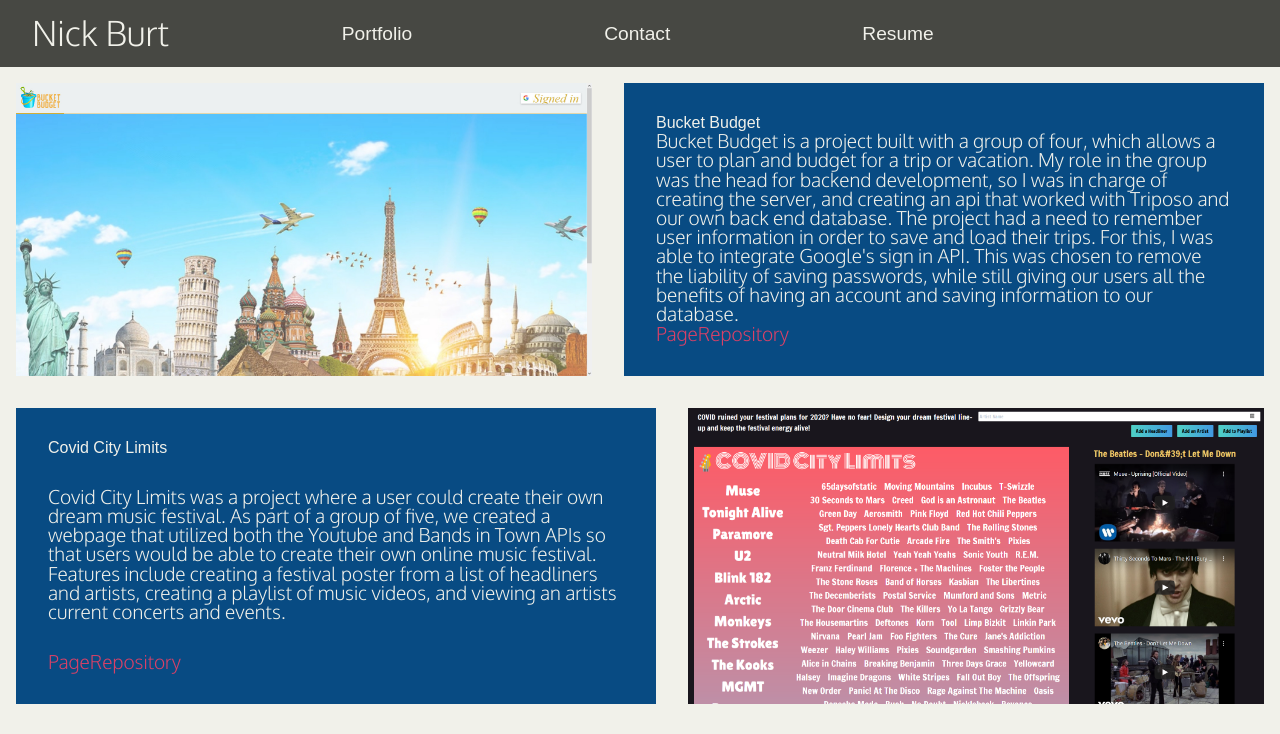
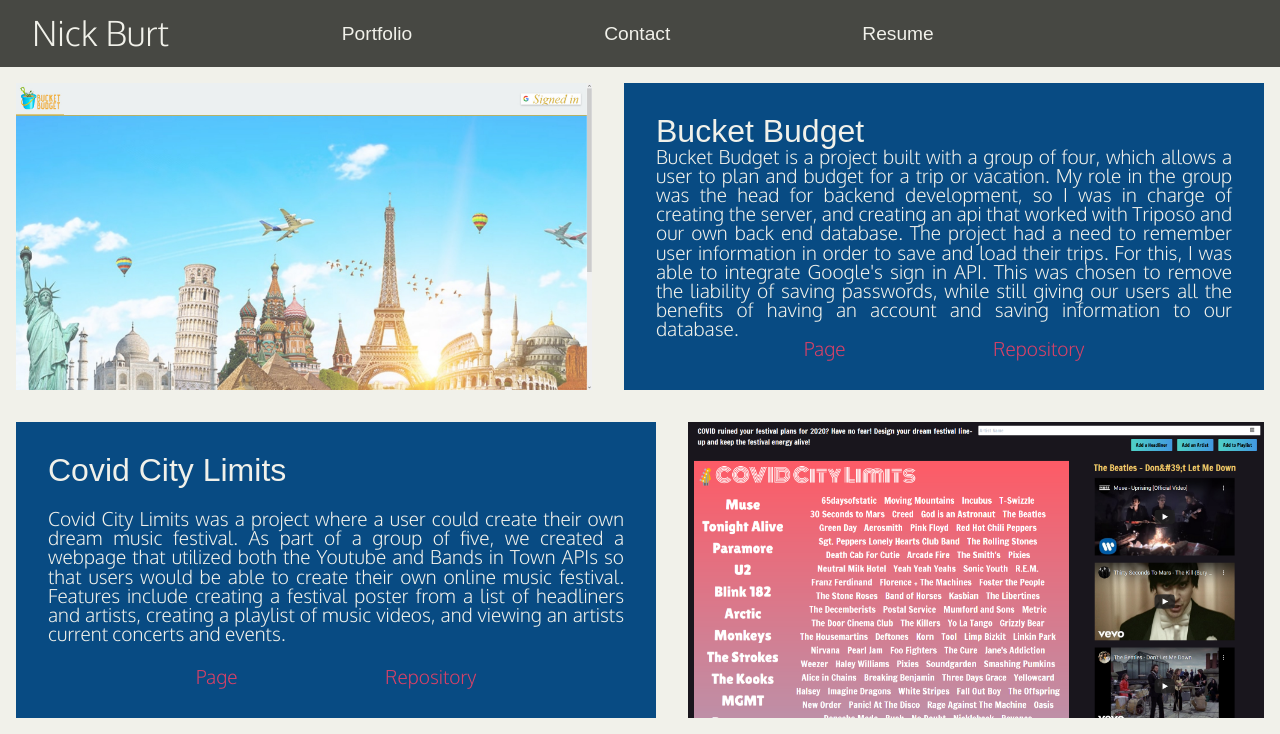
Before and after one commit to nbur4556/react-portfolio, a React (Create React App) app: page /portfolio in a window 1280 px wide. Shown: the top 734 px of the page. Built offline with nearby package versions, Linux system fonts and the light colour scheme; a web font is replaced by a local one.

Commit message:
style: format and justify text box content

```diff
--- a/src/stylesheets/project-preview.css
+++ b/src/stylesheets/project-preview.css
@@ -1,10 +1,6 @@
 .project{
     display: flex;
     flex-direction: row;
-}
-
-.project:nth-of-type(odd) {
-    flex-direction: row-reverse;
 }
 
 .project .textBox, .project img{
@@ -13,6 +9,7 @@
 
 .project img{
     width: 45%;
+    max-height: 25rem;
 }
 
 .project .textBox{
@@ -20,3 +17,22 @@
     flex-direction: column;
     justify-content: space-between;
 }
+
+.project .textBox h3{
+    font-size: 2rem;
+}
+
+.project .textBox p{
+    text-align: justify;
+    font-size: 1.2rem;
+}
+
+.project .textBox div{
+    display: flex;
+    justify-content: space-evenly;
+    width: 100%;
+}
+
+.project:nth-of-type(odd) {
+    flex-direction: row-reverse;
+}
```
